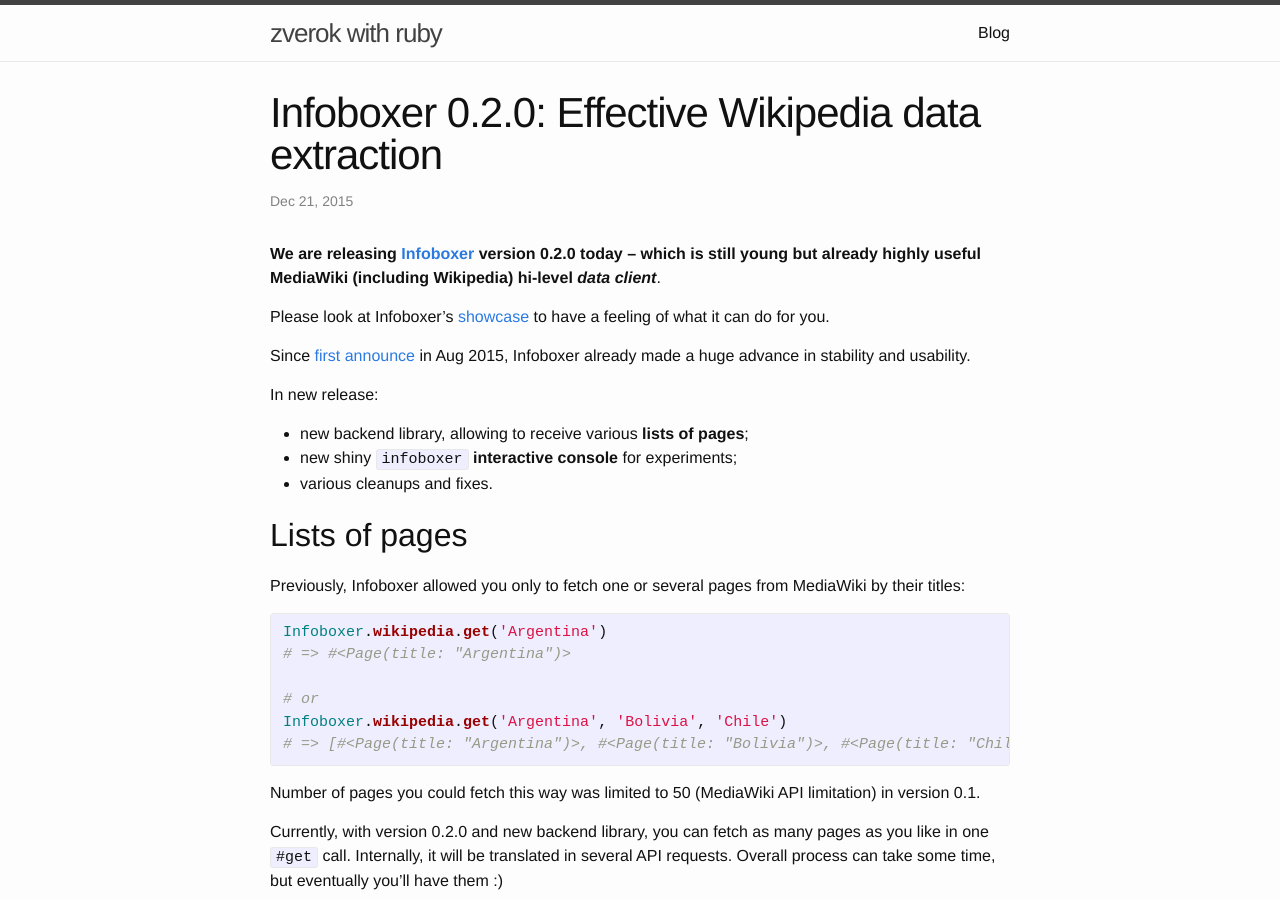
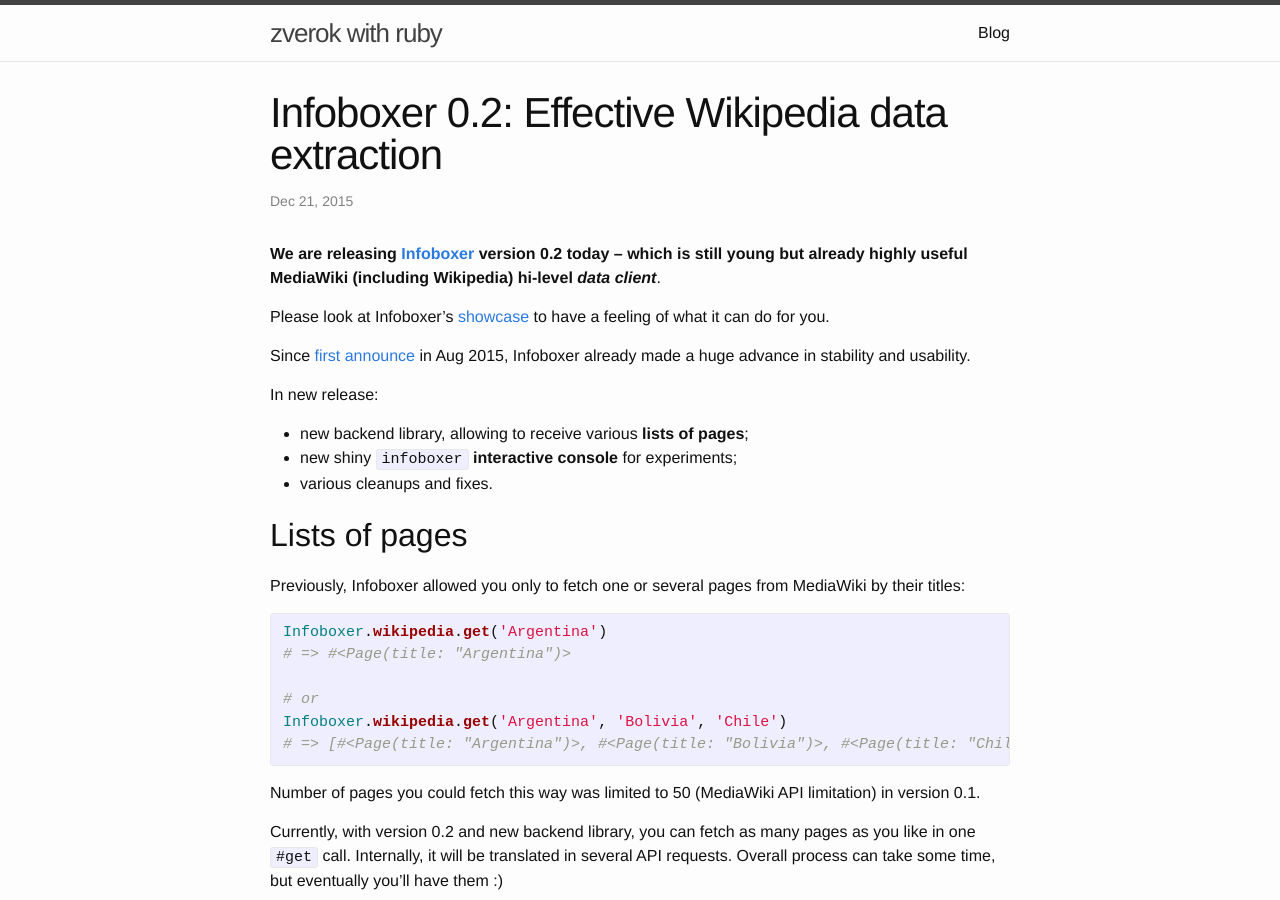
Before and after one commit to zverok/zverok.github.io, a Jekyll site: the page built from _posts/2015-12-21-infoboxer-v2.md, in a window 1280 px wide and 900 px high. Built offline with Jekyll 4.4.1, drawn with Linux system fonts in a browser that asks for light colours; comment, search, counter and statistics services are not loaded.

Commit message:
Ib version

```diff
--- a/_posts/2015-12-21-infoboxer-v2.md
+++ b/_posts/2015-12-21-infoboxer-v2.md
@@ -1,13 +1,13 @@
 ---
 layout: post
-title:  "Infoboxer 0.2.0: Effective Wikipedia data extraction"
+title:  "Infoboxer 0.2: Effective Wikipedia data extraction"
 date:   2015-12-21 16:30:00
 categories: ruby gems
 comments: true
 ---
 
 **We are releasing [Infoboxer](https://github.com/molybdenum-99/infoboxer)
-version 0.2.0 today -- which is still young but already
+version 0.2 today -- which is still young but already
 highly useful MediaWiki (including Wikipedia) hi-level _data client_**.
 
 Please look at Infoboxer's [showcase](https://github.com/molybdenum-99/infoboxer/wiki/Showcase)
@@ -39,7 +39,7 @@
 Number of pages you could fetch this way was limited to 50 (MediaWiki
 API limitation) in version 0.1.
 
-Currently, with version 0.2.0 and new backend library, you can fetch as
+Currently, with version 0.2 and new backend library, you can fetch as
 many pages as you like in one `#get` call. Internally, it will be translated
 in several API requests. Overall process can take some time, but eventually
 you'll have them :)
```
